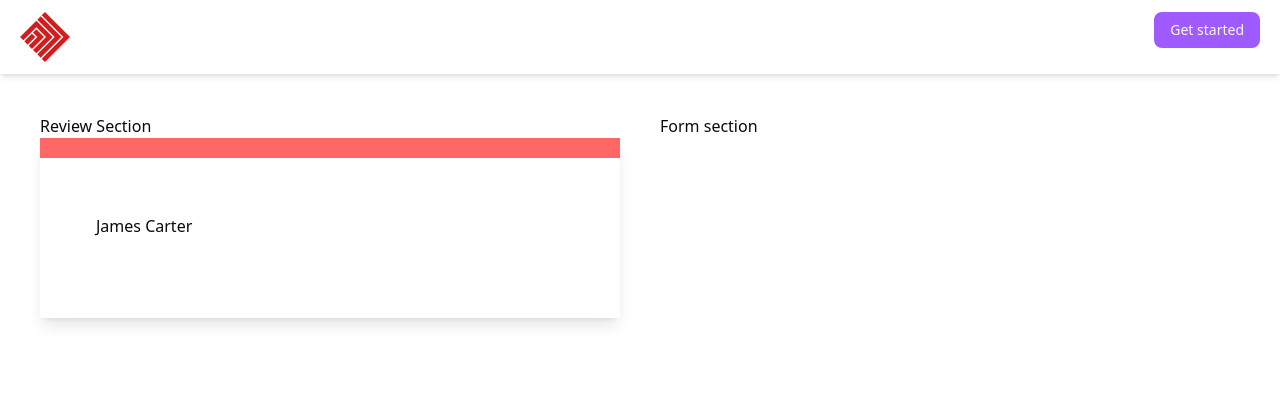
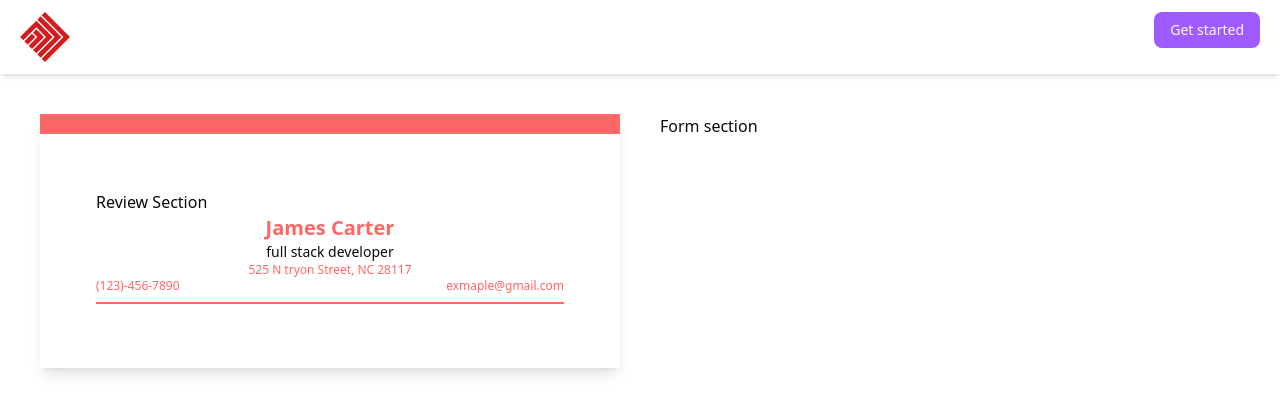
Before and after one commit to khalkot/cv-resume-maker, a React (Vite) app: page / in a window 1280 px wide. Shown: the top 414 px of the page. Built offline with nearby package versions, Linux system fonts and the light colour scheme.

Commit message:
Add Personal Detail Preview component

```diff
--- a/src/resume/PreviewSection.jsx
+++ b/src/resume/PreviewSection.jsx
@@ -7,7 +7,10 @@ function PreviewSection() {
   const {resumeInfo,setResumeInfo}=useContext(ResumeInfoContext)
 
   return (
-    <div>
+    <div className='shadow-lg h-full p-14 border-t-[20px]'
+    style={{borderColor:resumeInfo?.themeColor
+
+    }}>
         Review Section
         {/* Personal Detail */}
         <PersonalDetailsPreview resumeInfo = {resumeInfo}/>
--- a/src/resume/components/preview/PersonalDetailsPreview.jsx
+++ b/src/resume/components/preview/PersonalDetailsPreview.jsx
@@ -2,11 +2,35 @@ import React from 'react'
 
 function PersonalDetailsPreview({resumeInfo}) {
   return (
-    <div className='shadow-lg h-full p-14 border-t-[20px]'
-    style={{borderColor:resumeInfo?.themeColor
+    <div >
+        <h2 className='font-bold text-xl text-center'
+        style={{
+            color:resumeInfo?.themeColor
+        }}>
+            {resumeInfo?.firstName} {resumeInfo?.lastName}</h2>
+        <h2 className='font-medium text-sm text-center'>{resumeInfo?.jobTitle}</h2>
 
-    }}>
-        <h2>{resumeInfo?.firstName} {resumeInfo?.lastName}</h2>
+        <h2 className='font-normal text-xs text-center'style={{
+            color:resumeInfo?.themeColor
+        }}>{resumeInfo?.address}</h2>
+
+        <div className='flex justify-between'>
+            <h2 className='font-normal text-xs'style={{
+            color:resumeInfo?.themeColor
+            }}>{resumeInfo?.phone}
+            </h2>
+
+            <h2 className='font-normal text-xs'style={{
+            color:resumeInfo?.themeColor
+            }}> {resumeInfo?.email}
+            </h2>
+
+        </div>
+        <hr className='border-[1.5px] my-2'
+        style={{
+            borderColor:resumeInfo?.themeColor
+        }}/>
+
     </div>
   )
 }
```
